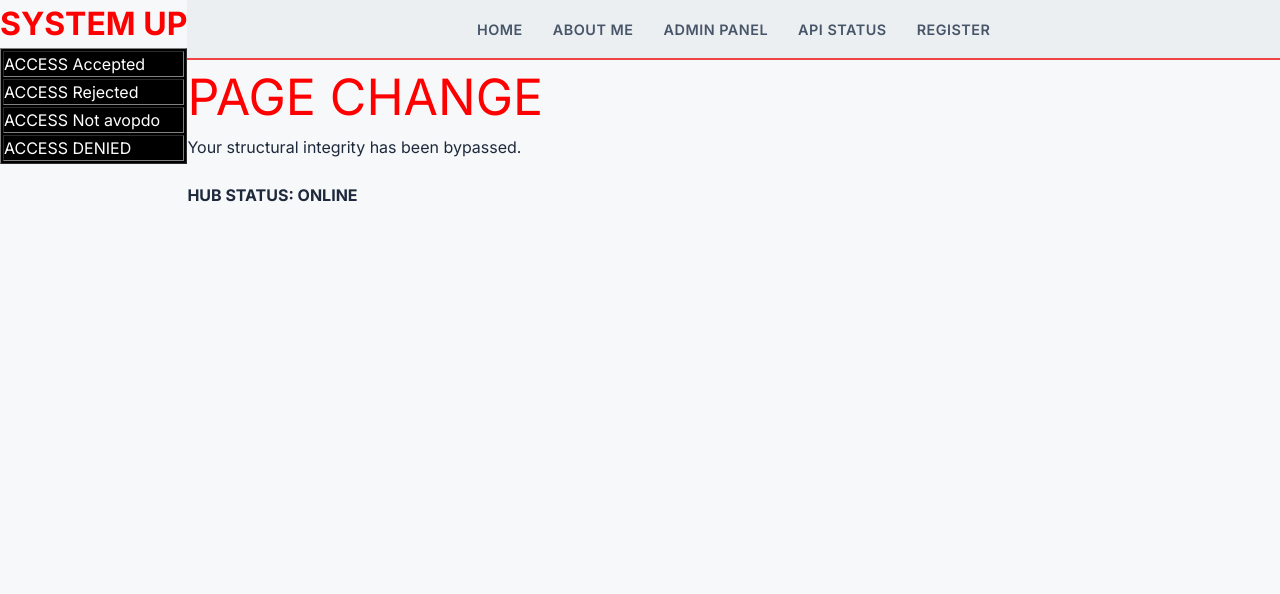
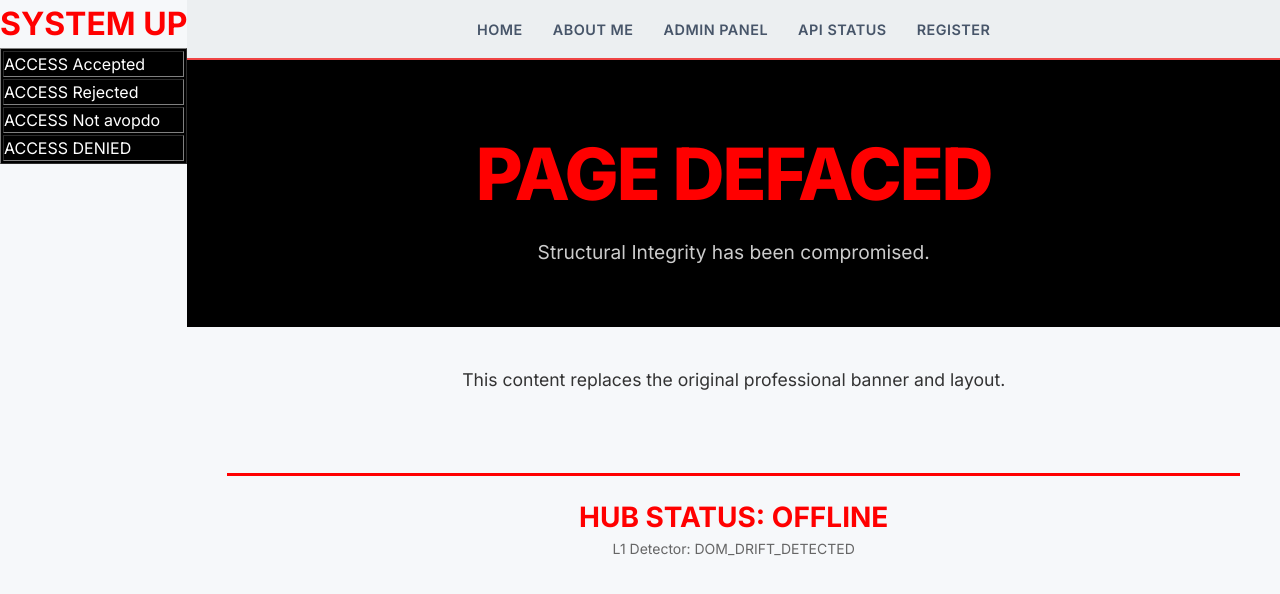
Before and after one commit to Shubhamgupta171/DefaceKro, a React (Vite) app: page / in a window 1280 px wide. Shown: the top 594 px of the page. Built offline with nearby package versions, Linux system fonts and the light colour scheme.

Commit message:
Update MainContent.jsx

```diff
--- a/src/components/MainContent.jsx
+++ b/src/components/MainContent.jsx
@@ -1,25 +1,53 @@
 import React from 'react';
 
+/**
+ * MainContent - Defaced Version (Layer 1 Simulation)
+ * Triggers:
+ * 1. Container Tag Shift (<main> -> <section>)
+ * 2. Node Count Drift (+120 hidden elements)
+ * 3. Tag Mapping Violation (<h2> -> <b>)
+ * 4. Attribute Anomaly (className/ID changes)
+ */
 const MainContent = () => {
   return (
-    <section className="broken-root"> {/* Changed tag from <main> to <section> */}
-      {/* PROFESSIONAL BANNER REMOVED - Major Structural Shift */}
+    <section className="broken-root" id="layer1-drift-container">
+      {/* L1.1: STRUCTURAL SHIFT - Changed root tag from <main> to <section> */}
 
-      <div className="hacked-text-block">
-        <span style={{fontSize: '50px', color: 'red'}}>PAGE CHANGE</span>
-        <p>Your structural integrity has been bypassed.</p>
+      <div className="hacked-hero-block" style={{ backgroundColor: '#000', color: '#ff0000', padding: '60px 20px', textAlign: 'center' }}>
+        <h1 style={{ fontSize: '72px', fontWeight: '900', letterSpacing: '-2px', margin: '0' }}>
+          PAGE DEFACED
+        </h1>
+        <p style={{ color: '#fff', fontSize: '1.2rem', marginTop: '10px', opacity: 0.8 }}>
+          Structural Integrity has been compromised.
+        </p>
       </div>
 
-      {/* Structural Noise: Adding 100 empty spans will trigger L1 "Node Count" drift */}
-      <div className="noise-floor">
-        {Array(100).fill(0).map((_, i) => (
-          <span key={i} style={{opacity: 0}}>.</span>
+      {/*
+          L1.2: NODE COUNT DRIFT
+          Injecting 120 hidden nodes to trigger L1 'Node Count' anomaly detection.
+          Most L1 detectors trigger when node count shifts by >10% or absolute >100.
+      */}
+      <div className="structural-noise-floor" aria-hidden="true" style={{ display: 'none' }}>
+        {Array(120).fill(0).map((_, i) => (
+          <span key={i} id={`drift-node-${i}`}>drift_anomaly_v1</span>
         ))}
       </div>
 
-      {/* Changed H2 to a generic <b> tag */}
-      <div className="footer-hack">
-        <b>HUB STATUS: ONLINE</b>
+      <div className="hacked-body" style={{ padding: '40px', textAlign: 'center' }}>
+        <p style={{ fontSize: '1.1rem', color: '#333' }}>
+          This content replaces the original professional banner and layout.
+        </p>
+
+        {/*
+            L1.3: TAG MAPPING VIOLATION
+            Original: <h2 className="status-title">System Status</h2>
+            Hacked:   <b className="status-hack">...</b>
+            (Changes the semantic Importance Weighting of the element)
+        */}
+        <div className="footer-hack" style={{ marginTop: '80px', borderTop: '3px solid red', paddingTop: '20px' }}>
+          <b style={{ fontSize: '28px', color: '#ff0000' }}>HUB STATUS: OFFLINE</b>
+          <p style={{ fontSize: '14px', color: '#666' }}>L1 Detector: DOM_DRIFT_DETECTED</p>
+        </div>
       </div>
     </section>
   );
```
